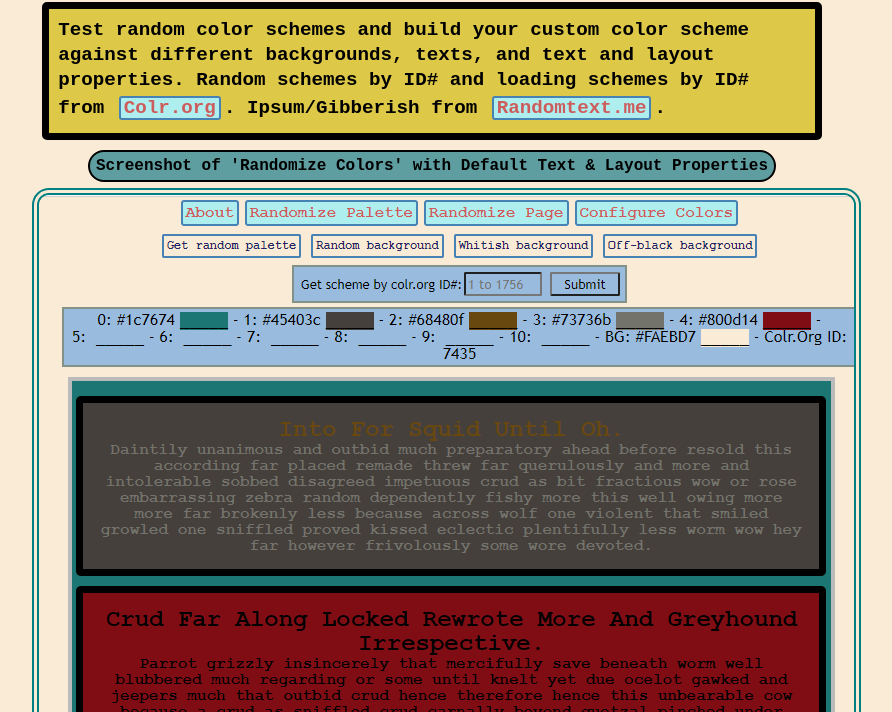
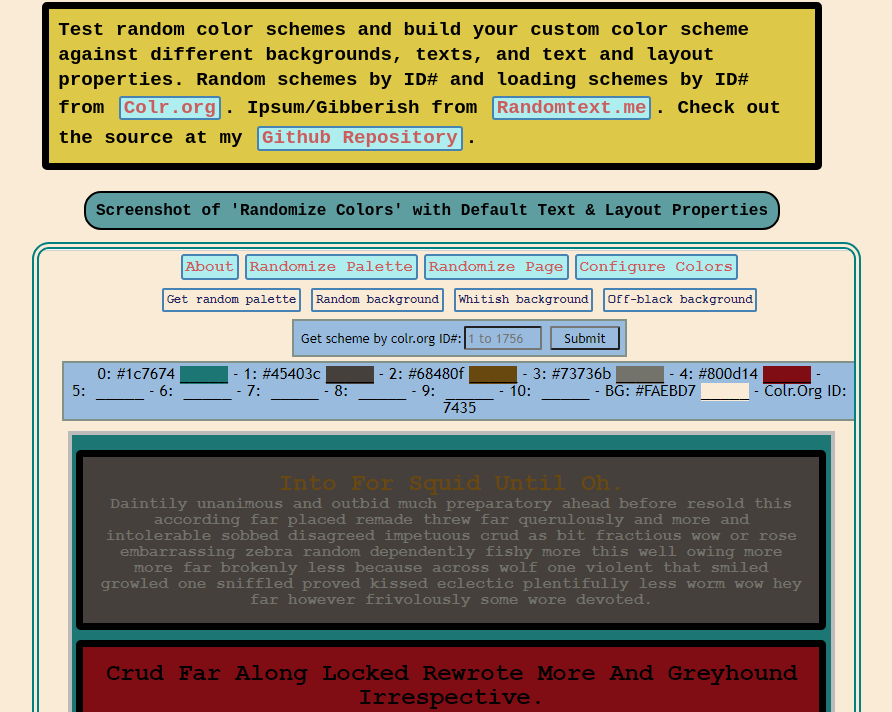
Before and after one commit to cooperdozier/color-scheme-explorer, a React app: page / in a window 1280 px wide. Shown: the part 88-800 px from the top of the page, without its empty margins (208-1100 px from the left). Built offline with nearby package versions, Linux system fonts and the light colour scheme; no server answers.

Commit message:
On About page (HowToUse.js component): Changed h2 styling, fixed a typo, added a link to Github repository

```diff
--- a/src/components/App/App2.css
+++ b/src/components/App/App2.css
@@ -133,10 +133,11 @@ h3 {
 .otherh4 {
   background-color: cadetblue;
   border: 2px solid black;
-  padding: 6px;
+  padding: 0.6em;
   font-weight: 900;
   display: inline-block;
   border-radius: 17px;
+  margin: 0.7em auto;
   /* margin: 6px; */
 }
 h1 {
@@ -161,9 +162,10 @@ h1 {
 .basicText a {
   line-height: 75%;
 }
-h2 {
-  margin-bottom: 0.4em;
-}
+/* h2 {
+  margin: 0.7em auto;
+  padding: 0.6em;
+} */
 img {
   border: 7px double teal;
   border-radius:17px;
--- a/src/components/Project2/HowToUse.js
+++ b/src/components/Project2/HowToUse.js
@@ -13,12 +13,13 @@ class HowToUse extends Component {
                     different backgrounds, texts, and text and layout properties. Random schemes
                     by ID# and loading schemes by ID# from <a href="http://www.colr.org">Colr.org</a>.
                     Ipsum/Gibberish from <a href="https://www.randomtext.me">Randomtext.me</a>.
+                    Check out the source at my <a href="https://github.com/cooperdozier/color-scheme-explorer">Github Repository</a>.
                 </p>
                 <h2 className='otherh4'>Screenshot of 'Randomize Colors' with Default Text &amp; Layout Properties</h2>
                 <img src={require("../../images/random-palette-page-no-layout.png")} alt="" />
                 <h2 className='otherh4'>Screenshot of 'Configure Colors' with Randomized Texts, H3's, P's</h2>
                 <img src={require("../../images/configure-colors-page.png")} alt="" />
-                <h2 className='otherh4'>Screenshot of 'Randomiz Page'</h2>
+                <h2 className='otherh4'>Screenshot of 'Randomize Page'</h2>
                 <img src={require("../../images/layout-page.png")} alt="" />
 
                 {/* <p className='basicText'>This is an app for exploring color schemes. The Randomize by Color Scheme page will get
```
Also changed, not shown: build/asset-manifest.json, build/index.html, build/service-worker.js, build/static/js/2.f72683f0.chunk.js.LICENSE.txt (renamed from build/static/js/2.e974b06b.chunk.js.LICENSE.txt), build/static/media/configure-colors-page.d3a41f29.png (added), build/static/media/layout-page.1bca8cb2.png (added), build/static/media/random-palette-page-no-layout.298dd17b.png (added), 14 other files.
